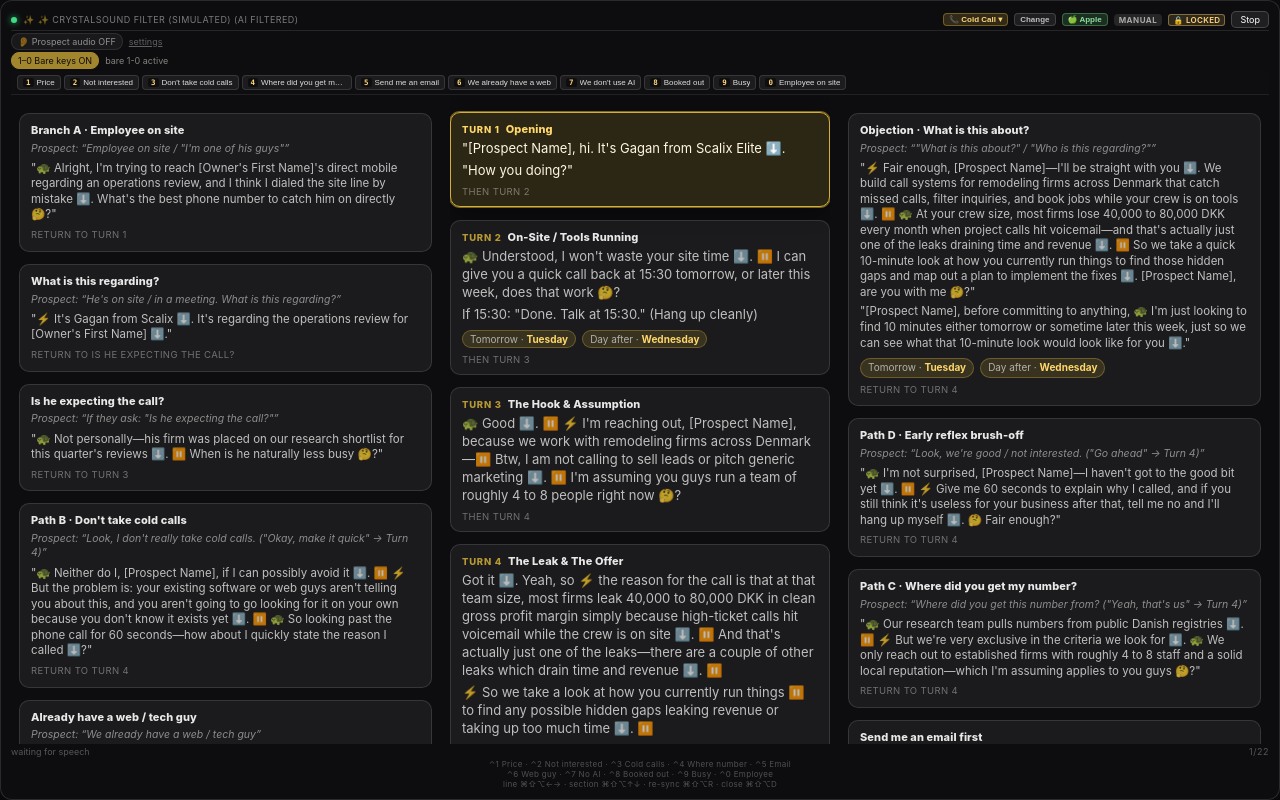
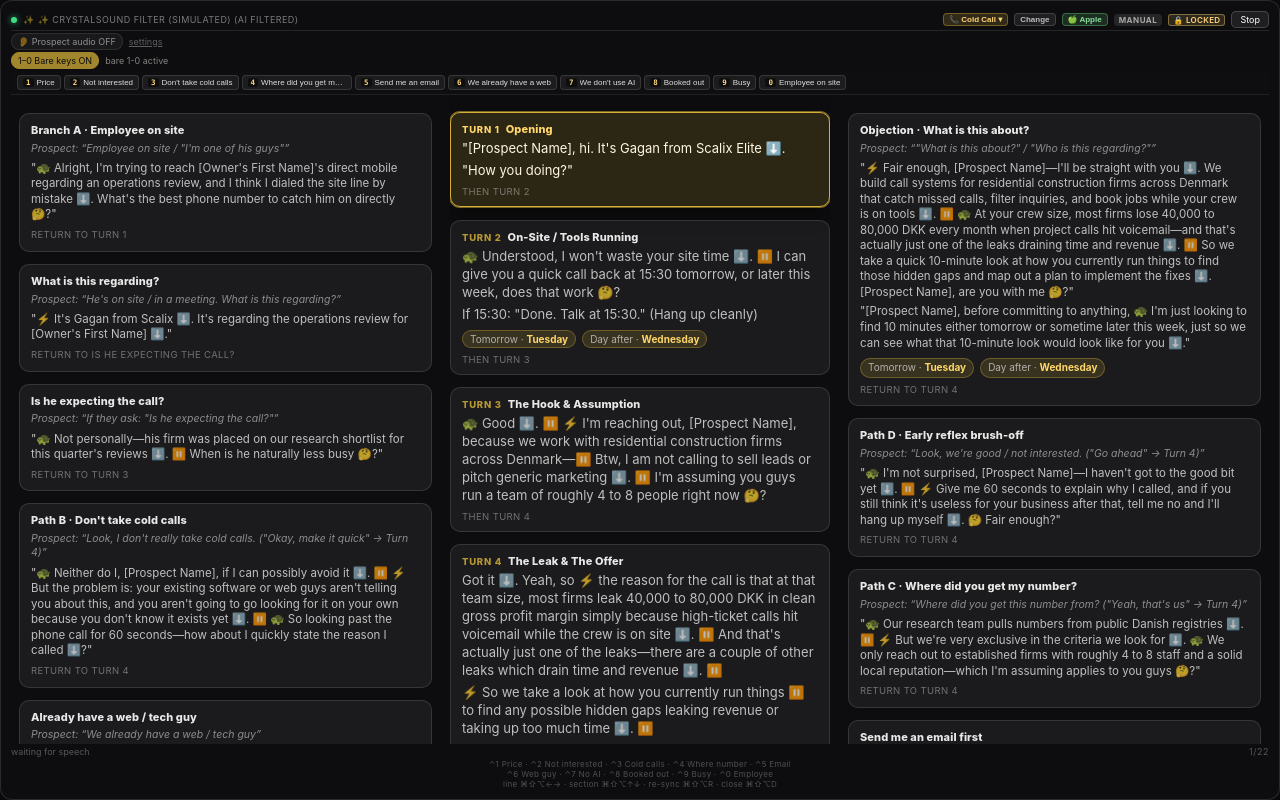
Before and after one commit to gagandeepsinghrajput575-cloud/teleprompter, a React (Vite) app: page / in a window 1280 px wide. Built offline with nearby package versions, Linux system fonts and the light colour scheme.

Commit message:
feat(sync): synchronize dynamic team size and residential construction niche with pulse dialer

```diff
--- a/src/App.tsx
+++ b/src/App.tsx
@@ -586,6 +586,11 @@ export default function App() {
         /\[\s*(?:no\.?\s*of\s*employees|employees|number\s+of\s+employees|team\s*size|crew\s*size|staff\s*count|headcount)\s*\]/gi,
         () => employees
       );
+    } else {
+      out = out.replace(
+        /\[\s*(?:no\.?\s*of\s*employees|employees|number\s+of\s+employees|team\s*size|crew\s*size|staff\s*count|headcount)\s*\]/gi,
+        () => "4 to 8"
+      );
     }
     const first = name.split(/\s+/)[0] ?? "";
     if (first) out = out.replace(/\[firstname\]/gi, () => first);
--- a/src/fixtures/coldcall_scalix.json
+++ b/src/fixtures/coldcall_scalix.json
@@ -2,7 +2,7 @@
   "id": "scalix-cold-call-v1",
   "title": "Scalix Elite · Live Call Flowchart",
   "version": 2,
-  "audience": "established remodeling firms, Denmark",
+  "audience": "established residential construction firms, Denmark",
   "notes": "Verbatim copy of the Scalix Elite live call script provided by user.",
   "center": [
     {
@@ -46,9 +46,9 @@
       "turn": "Turn 3",
       "label": "The Hook & Assumption",
       "trigger": "• If 4–8: \"Got it.\" → Turn 4\n• If 2–3: \"Got it, so you're on tools yourself all day.\" → Turn 4\n• If 10+: \"Got it, so you're even busier than I thought.\" → Turn 4",
-      "raw": "🐢 Good ⬇️. ⏸️ ⚡ I'm reaching out, [Prospect Name], because we work with remodeling firms across Denmark—⏸️ Btw, I am not calling to sell leads or pitch generic marketing ⬇️. ⏸️ I'm assuming you guys run a team of roughly 4 to 8 people right now 🤔?",
+      "raw": "🐢 Good ⬇️. ⏸️ ⚡ I'm reaching out, [Prospect Name], because we work with residential construction firms across Denmark—⏸️ Btw, I am not calling to sell leads or pitch generic marketing ⬇️. ⏸️ I'm assuming you guys run a team of roughly [team size] people right now 🤔?",
       "beats": [
-        "🐢 Good ⬇️. ⏸️ ⚡ I'm reaching out, [Prospect Name], because we work with remodeling firms across Denmark—⏸️ Btw, I am not calling to sell leads or pitch generic marketing ⬇️. ⏸️ I'm assuming you guys run a team of roughly 4 to 8 people right now 🤔?"
+        "🐢 Good ⬇️. ⏸️ ⚡ I'm reaching out, [Prospect Name], because we work with residential construction firms across Denmark—⏸️ Btw, I am not calling to sell leads or pitch generic marketing ⬇️. ⏸️ I'm assuming you guys run a team of roughly [team size] people right now 🤔?"
       ],
       "anchors": [
         "good im reaching out"
@@ -189,9 +189,9 @@
       "side": "right",
       "label": "Objection · What is this about?",
       "trigger": "\"What is this about?\" / \"Who is this regarding?\"",
-      "raw": "\"⚡ Fair enough, [Prospect Name]—I'll be straight with you ⬇️. We build call systems for remodeling firms across Denmark that catch missed calls, filter inquiries, and book jobs while your crew is on tools ⬇️. ⏸️ 🐢 At your crew size, most firms lose 40,000 to 80,000 DKK every month when project calls hit voicemail—and that's actually just one of the leaks draining time and revenue ⬇️. ⏸️ So we take a quick 10-minute look at how you currently run things to find those hidden gaps and map out a plan to implement the fixes ⬇️. [Prospect Name], are you with me 🤔?\"\n\n\"[Prospect Name], before committing to anything, 🐢 I'm just looking to find 10 minutes either tomorrow or sometime later this week, just so we can see what that 10-minute look would look like for you ⬇️.\"",
+      "raw": "\"⚡ Fair enough, [Prospect Name]—I'll be straight with you ⬇️. We build call systems for residential construction firms across Denmark that catch missed calls, filter inquiries, and book jobs while your crew is on tools ⬇️. ⏸️ 🐢 At your crew size, most firms lose 40,000 to 80,000 DKK every month when project calls hit voicemail—and that's actually just one of the leaks draining time and revenue ⬇️. ⏸️ So we take a quick 10-minute look at how you currently run things to find those hidden gaps and map out a plan to implement the fixes ⬇️. [Prospect Name], are you with me 🤔?\"\n\n\"[Prospect Name], before committing to anything, 🐢 I'm just looking to find 10 minutes either tomorrow or sometime later this week, just so we can see what that 10-minute look would look like for you ⬇️.\"",
       "beats": [
-        "\"⚡ Fair enough, [Prospect Name]—I'll be straight with you ⬇️. We build call systems for remodeling firms across Denmark that catch missed calls, filter inquiries, and book jobs while your crew is on tools ⬇️. ⏸️ 🐢 At your crew size, most firms lose 40,000 to 80,000 DKK every month when project calls hit voicemail—and that's actually just one of the leaks draining time and revenue ⬇️. ⏸️ So we take a quick 10-minute look at how you currently run things to find those hidden gaps and map out a plan to implement the fixes ⬇️. [Prospect Name], are you with me 🤔?\"",
+        "\"⚡ Fair enough, [Prospect Name]—I'll be straight with you ⬇️. We build call systems for residential construction firms across Denmark that catch missed calls, filter inquiries, and book jobs while your crew is on tools ⬇️. ⏸️ 🐢 At your crew size, most firms lose 40,000 to 80,000 DKK every month when project calls hit voicemail—and that's actually just one of the leaks draining time and revenue ⬇️. ⏸️ So we take a quick 10-minute look at how you currently run things to find those hidden gaps and map out a plan to implement the fixes ⬇️. [Prospect Name], are you with me 🤔?\"",
         "\"[Prospect Name], before committing to anything, 🐢 I'm just looking to find 10 minutes either tomorrow or sometime later this week, just so we can see what that 10-minute look would look like for you ⬇️.\""
       ],
       "anchors": [
@@ -243,9 +243,9 @@
       "side": "right",
       "label": "Path C · Where did you get my number?",
       "trigger": "Where did you get this number from? (\"Yeah, that's us\" → Turn 4)",
-      "raw": "\"🐢 Our research team pulls numbers from public Danish registries ⬇️. ⏸️ ⚡ But we're very exclusive in the criteria we look for ⬇️. 🐢 We only reach out to established firms with roughly 4 to 8 staff and a solid local reputation—which I'm assuming applies to you guys 🤔?\"",
+      "raw": "\"🐢 Our research team pulls numbers from public Danish registries ⬇️. ⏸️ ⚡ But we're very exclusive in the criteria we look for ⬇️. 🐢 We only reach out to established firms with roughly [team size] staff and a solid local reputation—which I'm assuming applies to you guys 🤔?\"",
       "beats": [
-        "\"🐢 Our research team pulls numbers from public Danish registries ⬇️. ⏸️ ⚡ But we're very exclusive in the criteria we look for ⬇️. 🐢 We only reach out to established firms with roughly 4 to 8 staff and a solid local reputation—which I'm assuming applies to you guys 🤔?\""
+        "\"🐢 Our research team pulls numbers from public Danish registries ⬇️. ⏸️ ⚡ But we're very exclusive in the criteria we look for ⬇️. 🐢 We only reach out to established firms with roughly [team size] staff and a solid local reputation—which I'm assuming applies to you guys 🤔?\""
       ],
       "anchors": [
         "our research team pulls"
--- a/src/lib/placeholders.ts
+++ b/src/lib/placeholders.ts
@@ -29,6 +29,8 @@ export function fillName(
   const cleanEmployees = employees?.trim();
   if (cleanEmployees) {
     out = out.replace(EMPLOYEES_PLACEHOLDER, () => cleanEmployees);
+  } else {
+    out = out.replace(EMPLOYEES_PLACEHOLDER, () => "4 to 8");
   }
   return out;
 }
```
Also changed, not shown: 2 other files (tests, documents, lock files or other folders).
